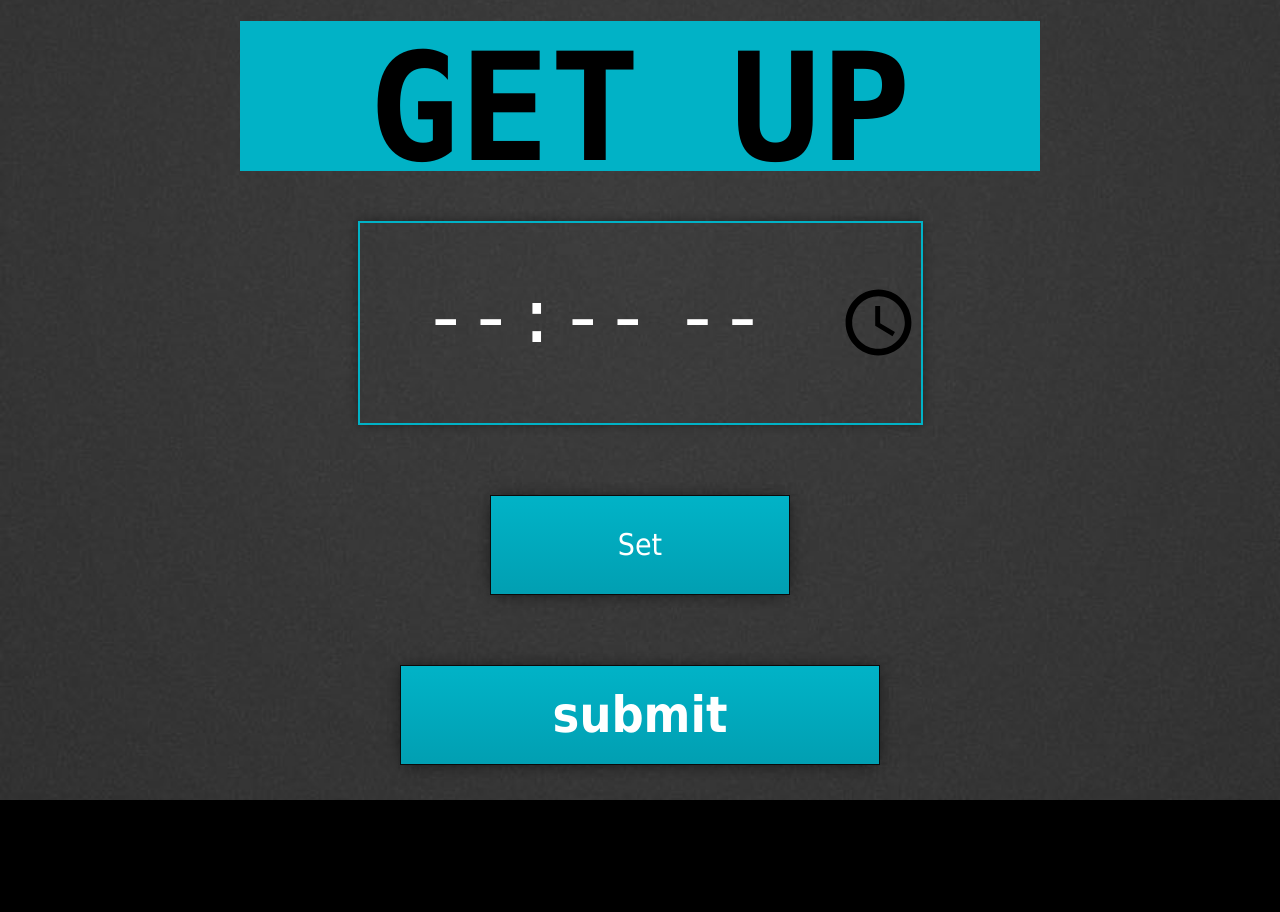
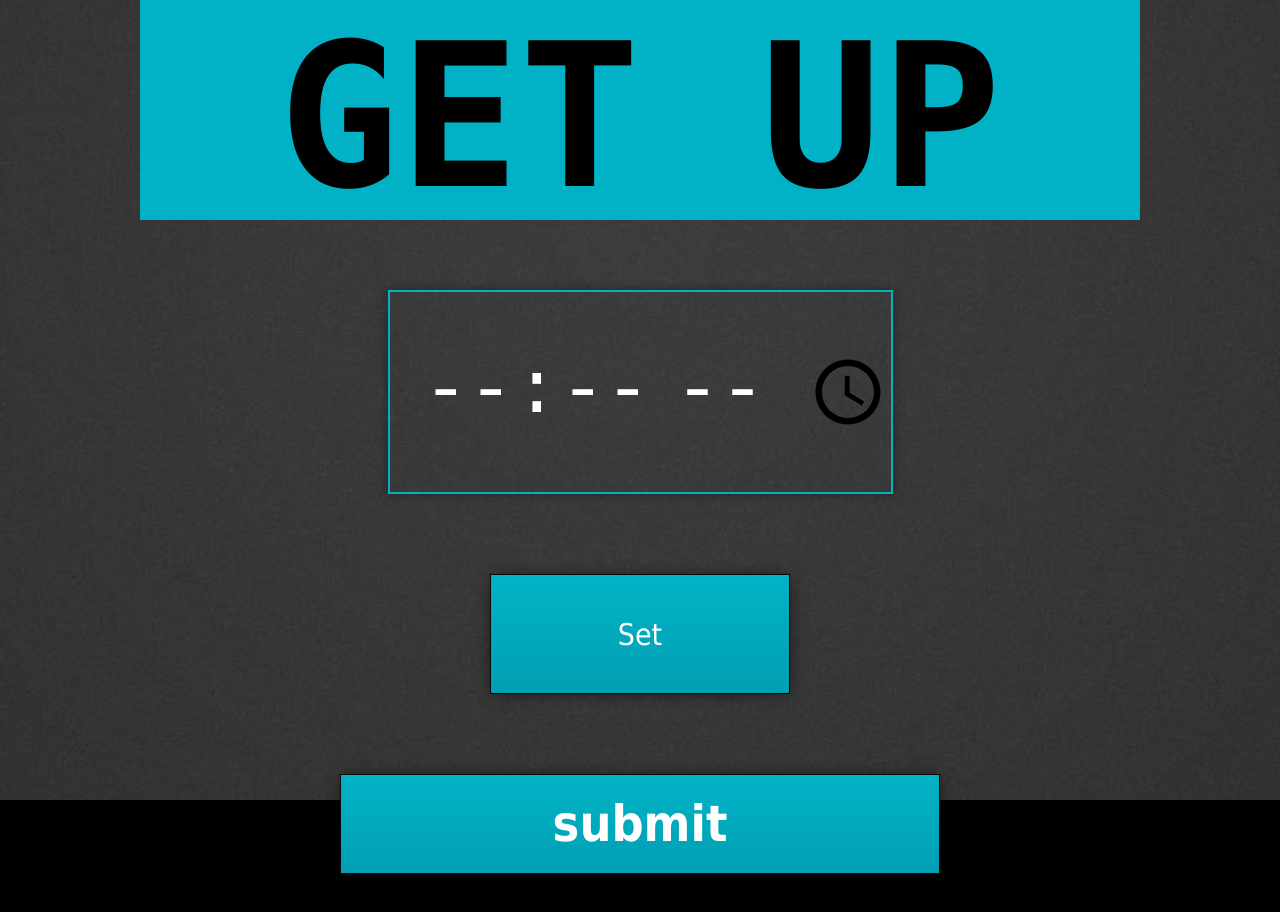
Before and after one commit to carlton-riffel/myalarmclock, a plain HTML site: page index.html in a window 1280 px wide. Before the commit the page ends 815 px from the top, so only its background shows below. Drawn offline with nearby package versions, Linux system fonts and the light colour scheme.

Commit message:
updated html

```diff
--- a/index.html
+++ b/index.html
@@ -24,7 +24,7 @@ html{
     #content{
         align-content: center;
         align-content: center;
-     max-width:   800px;
+     max-width:   1000px;
     width: 100%;
         height: 100%;
         margin: 0 auto;
@@ -32,10 +32,10 @@ html{
 #header{
     position:relative;
  background-color:#01b2c6;
-    font: Bold 75px Lucida Console, Tahoma, sans-serif;
+    font: Bold 100px Lucida Console, Tahoma, sans-serif;
     width: 100%;
-    height: 150px;
-     margin-top: -80px;
+    height: 220px;
+     margin-top: -134px;
 
 }
     h1{
@@ -63,7 +63,7 @@ html{
     color: white;
     background: transparent;
     height: 200px;
-    width: 70%;
+    width: 50%;
     border: solid 2px #01b2c6;
     outline: 0;
     text-align: center;
@@ -77,7 +77,7 @@ html{
   text-align: center;
     display: block;
     margin:0 auto;
-    margin-top: 50px;
+    margin-top: 70px;
 
 }
 
@@ -115,13 +115,13 @@ html{
 	font-size:30px;
 	font-weight:normal;
 	font-style:normal;
-	height:100px;
+	height:120px;
 	line-height:auto;
 	width:300px;
 	text-decoration:none;
 	text-align:center;
     align-content: center;
-    margin: 70px 65px 70px 65px;
+    margin: 80px 75px 80px 75px;
 }
 
 
@@ -203,11 +203,11 @@ and (max-device-width : 480px) {
 
     <script>
 $( document ).ready(function(){
-    var deviceID    = "32003b000747333439313830";
+    var deviceID    = "27003e000847343337373738";
     var accessToken = "af5e5b9c32ae3f4b7f143149c10e125a78b46d40";
     var setFunc = "submit";
     var getFunc = "setTime";
-    var errorMessage = "You should connect your spark core first Carlton";
+    var errorMessage = "You might need to contact Carlton about a problem";
     //preview time on click
 
     $( "#preview" ).click(function() {
@@ -217,7 +217,7 @@ $( document ).ready(function(){
     var tempTime = moment(wakeTime,'hh:mm a').format('hh:mm a');
     var showTime = moment(tempTime,'hh:mm a').diff(moment(today,'hh:mm a'));
 
-    var printHours = "Good Night Carlton, see you in" + " " + (Math.abs(((showTime/1000)/60)/60)).toFixed(2) + " " +"Hours";
+    var printHours = "Good Night - You'll need to get up in" + " " + (Math.abs(((showTime/1000)/60)/60)).toFixed(2) + " " +"Hours";
     $('#sleep').html(printHours);
         });
 
@@ -230,7 +230,7 @@ $( document ).ready(function(){
     var setTime = moment(wakeTime,'hh:mm a').format('X');
 
     var printHours = "Your alarm has been set for" + " " + setTime + " " +"Hours";
-    var reject = "Sorry stupid - yo can't cheat the system - GEEETTTTUPPPP!";
+    var reject = "Sorry stupid - you can't cheat the system - GEEETTTTUPPPP!";
 
 
 
```
